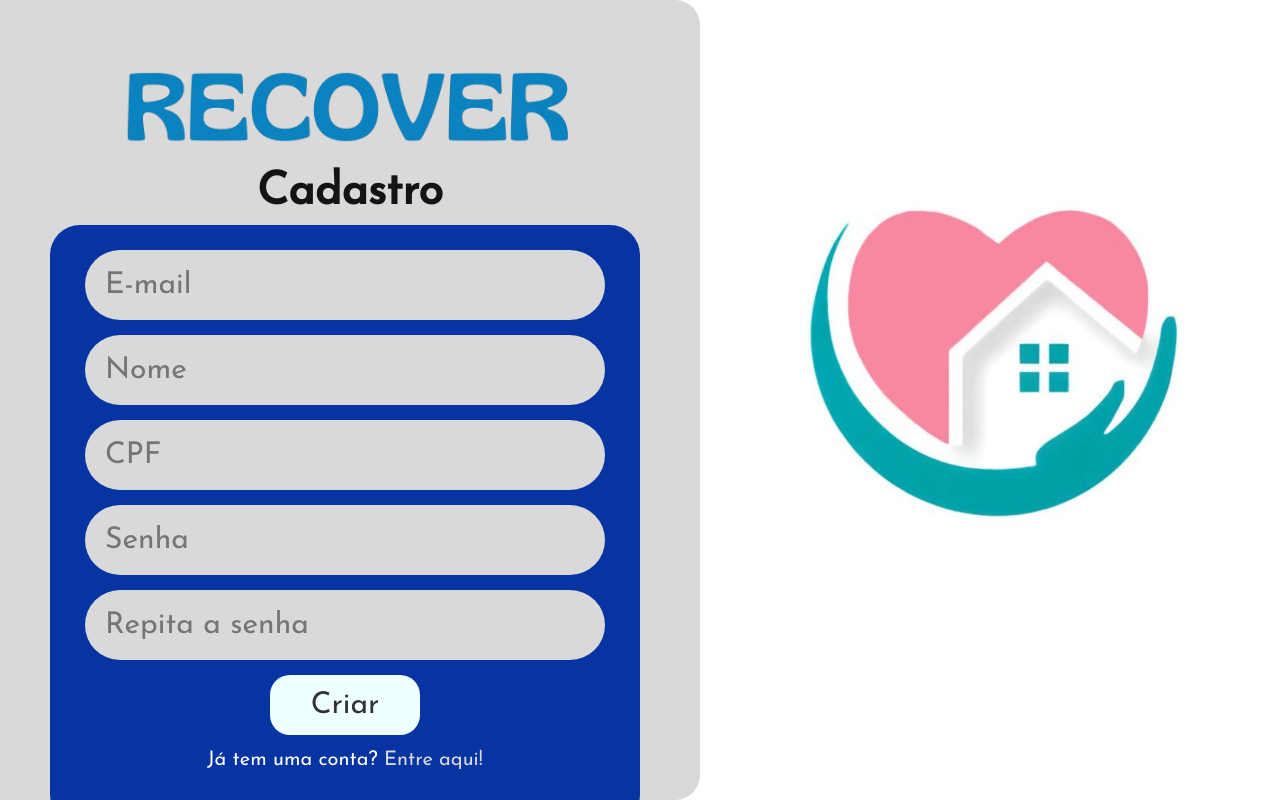
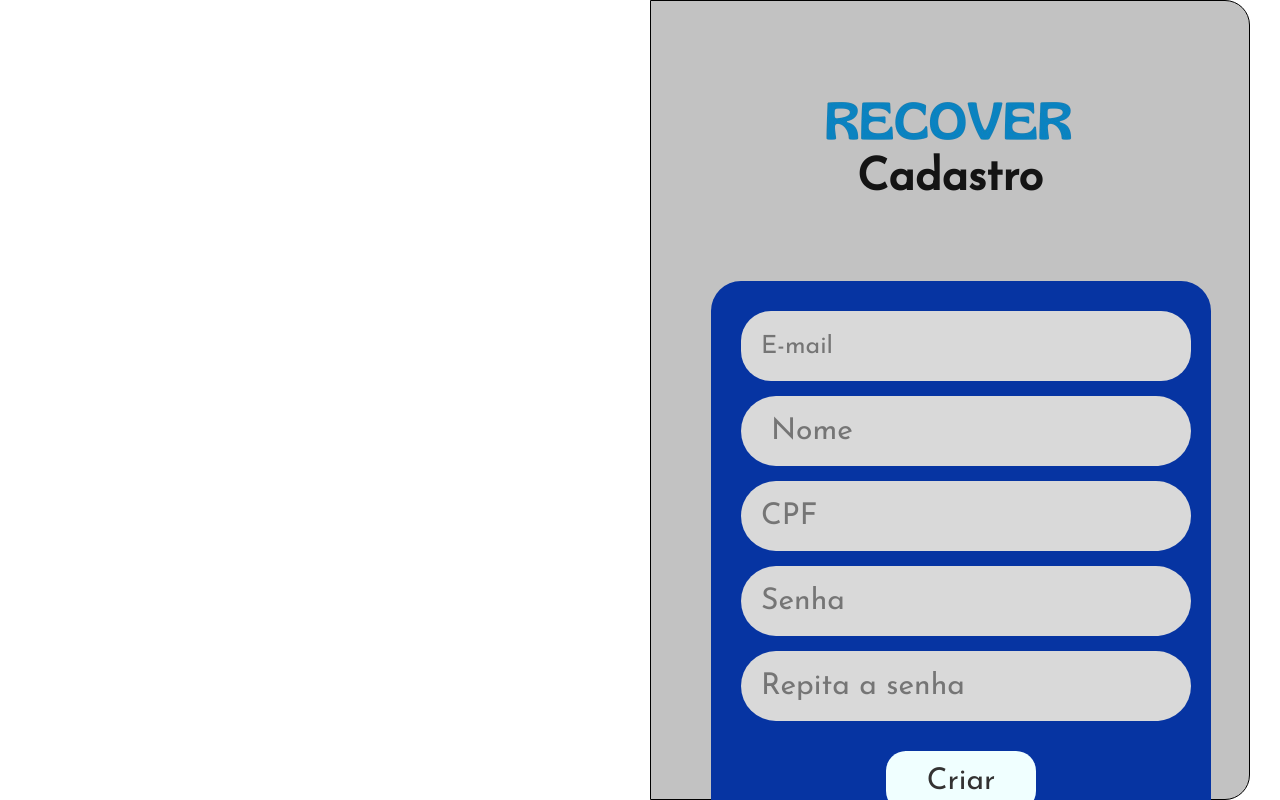
Before and after one commit to Gh0ztB/TCC-projeto, a plain HTML site: page Cadastro/cadastro.html in a window 1280 px wide. Drawn offline with Linux system fonts and the light colour scheme.

Commit message:
Mudanças na tela de cadastro e Login

```diff
--- a/Cadastro/cadastro.html
+++ b/Cadastro/cadastro.html
@@ -2,14 +2,14 @@
 <meta name="viewport" content="width=device-width, initial-scale=1.0">
 <title>Cadastro</title>
 <link rel="stylesheet" href="style.css">
-
+<link rel="icon" href="img/Logo.jpg">   <!-- Só mudando o ícone do site-->
 </head>
 <body>
+
 <div class="login">
 
-    <img  src="recover.png">
+    <img  src="img/recover.png">
      <h1>Cadastro</h1>
-     <form action="criacadastro.php" method="post">
     <div class="caixa">
 
         <div class="email">
@@ -37,11 +37,11 @@
             <p>Já tem uma conta? <a class="a-link" href="login.html">Entre aqui!</a></p>
         </div>
 
-
     </div>
 </div>
-</form>
-<img class="logo" src="Logo.jpg">
+
+
+
 
 </body>
 </html>
--- a/Cadastro/style.css
+++ b/Cadastro/style.css
@@ -8,15 +8,19 @@
     font-family: "Josefin Sans", sans-serif;
 }
 body {
-    background-color: #fff;
+    background-color: #ffffff;
 }
 .login {
-    width: 700px;
+    width: 600px;
     height: 100%;
-    background: #d9d9d9;
+    background: #c2c2c2;
     position: fixed;
     border-top-right-radius: 25px;
     border-bottom-right-radius: 25px;
+    text-align: center;
+    border: 1px solid;
+    margin-left: 650px;
+
 }
 .login {
     text-align: center;
@@ -25,15 +29,15 @@ body {
     flex-direction: row;
 }
 .login img {
-    margin-top: 35px;
-    width: 450px;
+    margin-top: 80px;
+    width: 250px;
 
 }
 .email input {
-    font-size: 30px;
-    border-radius: 40px;
+    font-size: 25px;
+    border-radius: 30px;
     border: none;
-    width: 520px;
+    width: 450px;
     height: 70px;
     padding-left: 20px;
     background-color:#d9d9d9 ;
@@ -43,9 +47,9 @@ body {
     font-size: 30px;
     border-radius: 40px;
     border: none;
-    width: 520px;
+    width: 450px;
     height: 70px;
-    padding-left: 20px;
+    padding-left: 30px;
     background-color:#d9d9d9 ;
     color: #000000;
     margin-top: 15px;
@@ -54,7 +58,7 @@ body {
     font-size: 30px;
     border-radius: 40px;
     border: none;
-    width: 520px;
+    width: 450px;
     height: 70px;
     padding-left: 20px;
     background-color:#d9d9d9 ;
@@ -65,7 +69,7 @@ body {
     font-size: 30px;
     border-radius: 40px;
     border: none;
-    width: 520px;
+    width: 450px;
     height: 70px;
     padding-left: 20px;
     background-color:#d9d9d9 ;
@@ -73,7 +77,7 @@ body {
     margin-top: 15px;
 }
 .entrar input{
-    margin-top: 15px;
+    margin-top: 30px;
     font-size: 30px;
     cursor: pointer;
     width: 150px;
@@ -85,6 +89,7 @@ body {
 }
 input ::placeholder {
     color: #b6b6b6;
+
 }
 h1 {
     color: #141414;
@@ -105,15 +110,17 @@ p {
     text-decoration: underline;
 }
 .caixa {
-    padding: 25px;
-    margin-left: 50px;
-    width: 590px;
+    padding: 30px;
+    margin-left: 60px;
+    width: 500px;
     height: 600px;
-    margin-top: 10px;
+    margin-top: 80px;
     background-color: #0634a2;
     border-radius: 30px;
 
+
 }
+
 .lembrar-esquecer {
     margin-top: 15px;
     display: flex;
@@ -134,8 +141,3 @@ p {
 input {
     outline: none;
 }
-.logo {
-    width: 380px;
-    margin-top: 150px;
-    margin-left: 800px;
-}
```
Also changed, not shown: Cadastro/login.html (+4 -4 lines), Idoso/Cadastroidoso.html (+1 -0 lines), Menu/Cuidador.html (+1 -0 lines), Menu/Notificaçao.html (+1 -0 lines), Menu/principal.html (+1 -0 lines), Cadastro/img/Logo.jpg (renamed from Cadastro/Logo.jpg), Cadastro/img/Logo.png (added), Cadastro/img/recover.png (renamed from Cadastro/recover.png), Idoso/img/Logo.jpg (added), Menu/img/Logo.jpg (added).
